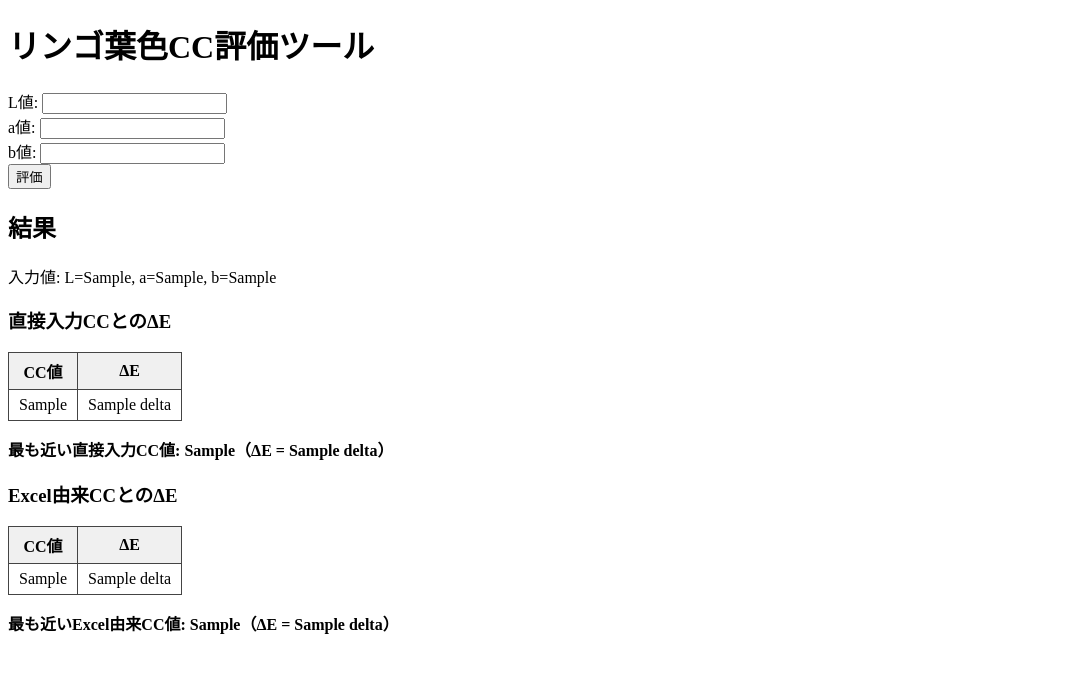
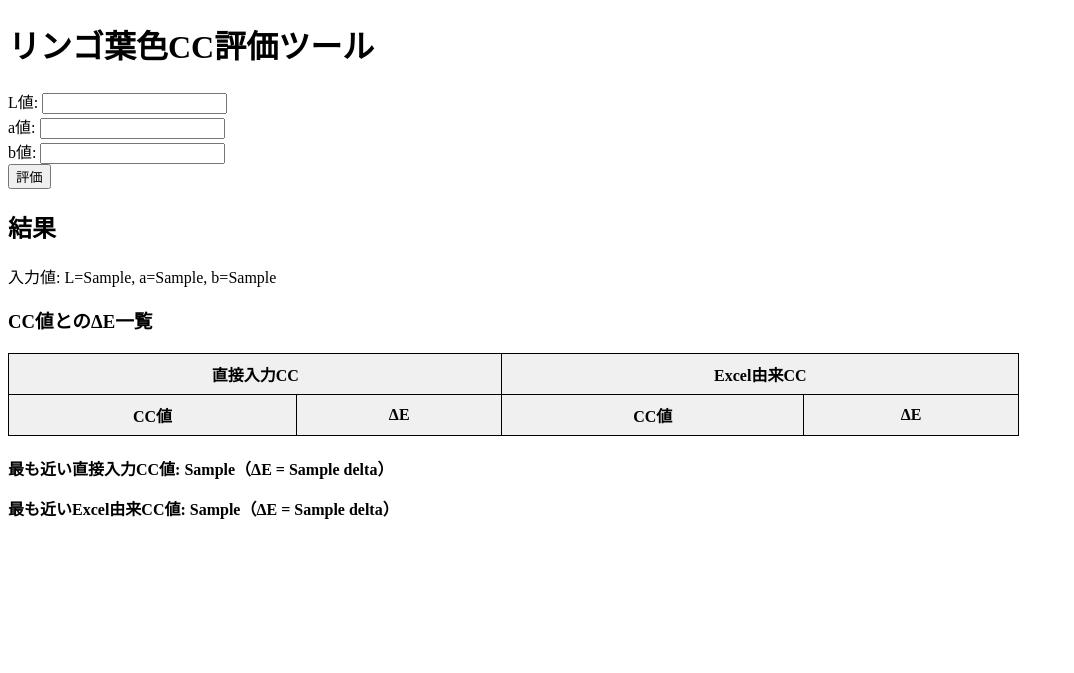
Before and after one commit to frstoyama/apple-color-checker, a Flask app: template templates/index.html in a window 1280 px wide. Shown: the top 673 px of the page, without its empty margins (0-1074 px from the left). Run offline with Flask 3, Linux system fonts and the light colour scheme; the template is opened without the code that fills it: most values are stand-ins (such as "Sample title", 1, 10 or a date in 2020); lists and menus that the app fills with data are empty; parts of the project's set-up code (start-up, migrations or seed data) failed here and were passed over.

Commit message:
必要なファイルの更新と追加・削除

```diff
--- a/templates/index.html
+++ b/templates/index.html
@@ -6,24 +6,21 @@
     <style>
         table {
             border-collapse: collapse;
-            margin-top: 10px;
+            width: 80%;
+            margin: 20px 0;
         }
         th, td {
-            border: 1px solid #444;
-            padding: 6px 10px;
+            border: 1px solid #000;
+            padding: 8px 12px;
             text-align: center;
         }
         th {
             background-color: #f0f0f0;
         }
-        .highlight {
-            background-color: #ffeaa7;
-        }
     </style>
 </head>
 <body>
     <h1>リンゴ葉色CC評価ツール</h1>
-
     <form method="post">
         <label for="L">L値:</label>
         <input type="number" step="0.01" name="L" required><br>
@@ -38,37 +35,28 @@
         <h2>結果</h2>
         <p>入力値: L={{ input_lab[0] }}, a={{ input_lab[1] }}, b={{ input_lab[2] }}</p>
 
-        <h3>直接入力CCとのΔE</h3>
+        <h3>CC値とのΔE一覧</h3>
         <table>
             <tr>
-                <th>CC値</th>
-                <th>ΔE</th>
+                <th colspan="2">直接入力CC</th>
+                <th colspan="2">Excel由来CC</th>
             </tr>
-            {% for d in deltas_direct %}
-            <tr {% if d.cc == closest_direct.cc %}class="highlight"{% endif %}>
-                <td>{{ d.cc }}</td>
-                <td>{{ d.delta }}</td>
+            <tr>
+                <th>CC値</th><th>ΔE</th>
+                <th>CC値</th><th>ΔE</th>
+            </tr>
+            {% for i in range(max(deltas_direct|length, deltas_excel|length)) %}
+            <tr>
+                <td>{{ deltas_direct[i].cc if i < deltas_direct|length else '' }}</td>
+                <td>{{ deltas_direct[i].delta if i < deltas_direct|length else '' }}</td>
+                <td>{{ deltas_excel[i].cc if i < deltas_excel|length else '' }}</td>
+                <td>{{ deltas_excel[i].delta if i < deltas_excel|length else '' }}</td>
             </tr>
             {% endfor %}
         </table>
+
         <p><strong>最も近い直接入力CC値: {{ closest_direct.cc }}（ΔE = {{ closest_direct.delta }}）</strong></p>
-
-        {% if deltas_excel %}
-        <h3>Excel由来CCとのΔE</h3>
-        <table>
-            <tr>
-                <th>CC値</th>
-                <th>ΔE</th>
-            </tr>
-            {% for d in deltas_excel %}
-            <tr {% if d.cc == closest_excel.cc %}class="highlight"{% endif %}>
-                <td>{{ d.cc }}</td>
-                <td>{{ d.delta }}</td>
-            </tr>
-            {% endfor %}
-        </table>
         <p><strong>最も近いExcel由来CC値: {{ closest_excel.cc }}（ΔE = {{ closest_excel.delta }}）</strong></p>
-        {% endif %}
     {% endif %}
 </body>
 </html>
```
